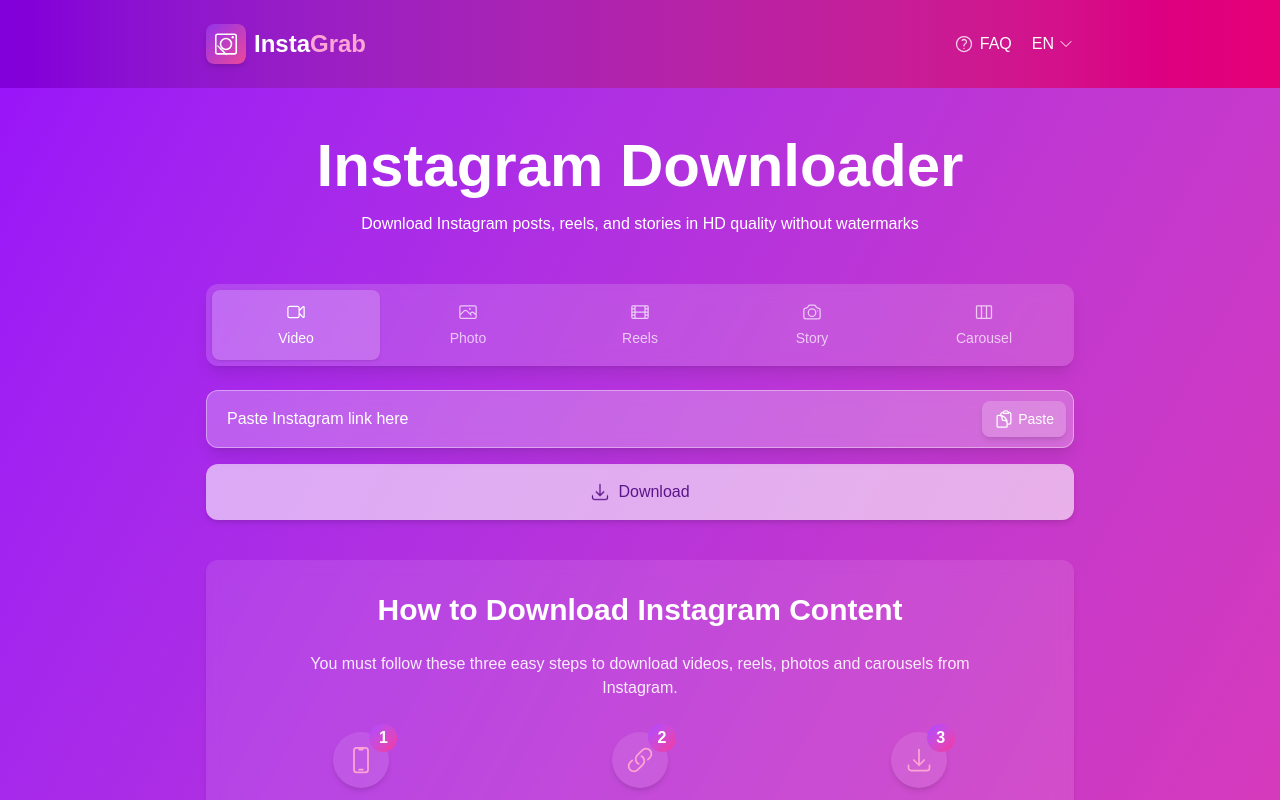
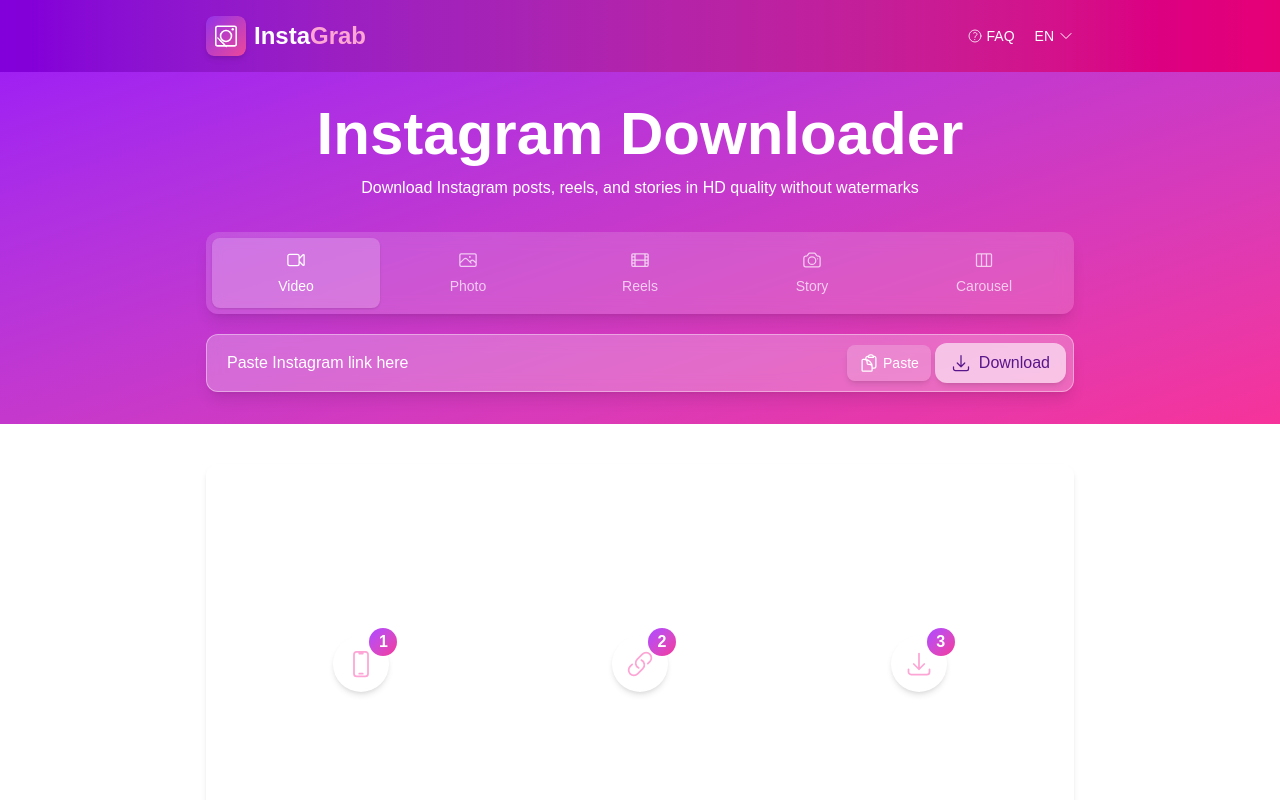
Before and after one commit to FinbarrShiels/insta_grabber, a Next.js app: page / in a window 1280 px wide. Shown: the top 800 px of the page. Built offline with nearby package versions, Linux system fonts and the light colour scheme.

Commit message:
feat: redesign UI with smaller navigation, integrated download button, and white background

```diff
--- a/src/app/components/Header.tsx
+++ b/src/app/components/Header.tsx
@@ -8,7 +8,7 @@
 const Header: React.FC = () => {
   return (
     <div className="w-full bg-gradient-to-r from-purple-700 to-pink-600">
-      <header className="flex justify-between items-center py-4 sm:py-6 max-w-[900px] mx-auto px-4">
+      <header className="flex justify-between items-center py-3 sm:py-4 max-w-[900px] mx-auto px-4">
         <div className="flex-shrink-0">
           <Link href="/" aria-label="InstaGrab Home">
             <Logo />
@@ -18,15 +18,15 @@
         <div className="flex items-center space-x-3 sm:space-x-5">
           <Link
             href="/faq"
-            className="text-white group flex items-center gap-1.5 text-sm sm:text-base font-medium hover:text-white/80 transition-colors"
+            className="text-white group flex items-center gap-1 text-sm font-medium hover:text-white/80 transition-colors"
             aria-label="Frequently Asked Questions"
           >
-            <QuestionMarkCircleIcon className="h-5 w-5 text-white/80 group-hover:text-white/90 transition-colors" />
+            <QuestionMarkCircleIcon className="h-4 w-4 text-white/80 group-hover:text-white/90 transition-colors" />
             <span>FAQ</span>
           </Link>
 
           <Menu as="div" className="relative">
-            <Menu.Button className="flex items-center gap-1 text-white text-sm sm:text-base font-medium hover:text-pink-200 transition-colors">
+            <Menu.Button className="flex items-center gap-1 text-white text-sm font-medium hover:text-pink-200 transition-colors">
               <span>EN</span>
               <ChevronDownIcon className="h-4 w-4" />
             </Menu.Button>
--- a/src/app/components/UrlInputForm.tsx
+++ b/src/app/components/UrlInputForm.tsx
@@ -35,16 +35,65 @@
   };
 
   return (
-    <form onSubmit={handleSubmit} className="w-full space-y-4">
-      <div className="relative">
+    <form onSubmit={handleSubmit} className="w-full">
+      <div className="relative flex flex-col md:block">
         <input
           type="text"
           value={url}
           onChange={(e) => setUrl(e.target.value)}
           placeholder="Paste Instagram link here"
-          className="w-full px-5 py-4 bg-white/25 backdrop-blur-sm border border-white/40 rounded-xl focus:outline-none focus:ring-2 focus:ring-white text-white placeholder:text-white pr-36 shadow-lg"
+          className="w-full px-5 py-4 bg-white/25 backdrop-blur-sm border border-white/40 rounded-xl focus:outline-none focus:ring-2 focus:ring-white text-white placeholder:text-white md:pr-56 pr-36 shadow-lg"
         />
-        <div className="absolute right-2 top-1/2 -translate-y-1/2 flex gap-1">
+
+        <div className="absolute right-2 top-1/2 -translate-y-1/2 hidden md:flex gap-1 items-center">
+          {url ? (
+            <button
+              type="button"
+              onClick={handleClear}
+              className="p-2 text-white hover:text-white transition-colors rounded-lg flex items-center gap-1 px-3 hover:bg-white/20"
+            >
+              <XMarkIcon className="w-5 h-5" />
+              <span className="text-sm">Clear</span>
+            </button>
+          ) : (
+            <button
+              type="button"
+              onClick={handlePaste}
+              className="p-2 text-white hover:text-white transition-colors bg-white/20 rounded-lg flex items-center gap-1 px-3 cursor-pointer hover:bg-white/30"
+            >
+              <ClipboardDocumentIcon className="h-5 w-5" />
+              <span className="text-sm">Paste</span>
+            </button>
+          )}
+
+          <button
+            type="submit"
+            disabled={!url.trim() || isLoading}
+            className={`px-4 py-2 rounded-xl flex items-center justify-center gap-2 transition-all shadow-md font-medium
+              ${!url.trim() || isLoading
+                ? 'bg-white/60 text-purple-900 cursor-not-allowed'
+                : 'bg-white hover:bg-pink-100 text-purple-800 hover:text-purple-900 cursor-pointer transform hover:scale-[1.02] active:scale-[0.98] hover:shadow-lg'
+              }`}
+          >
+            {isLoading ? (
+              <>
+                <svg className="animate-spin h-5 w-5 text-purple-600" xmlns="http://www.w3.org/2000/svg" fill="none" viewBox="0 0 24 24">
+                  <circle className="opacity-25" cx="12" cy="12" r="10" stroke="currentColor" strokeWidth="4"></circle>
+                  <path className="opacity-75" fill="currentColor" d="M4 12a8 8 0 018-8V0C5.373 0 0 5.373 0 12h4zm2 5.291A7.962 7.962 0 014 12H0c0 3.042 1.135 5.824 3 7.938l3-2.647z"></path>
+                </svg>
+                <span>Processing...</span>
+              </>
+            ) : (
+              <>
+                <ArrowDownTrayIcon className="h-5 w-5" />
+                <span>Download</span>
+              </>
+            )}
+          </button>
+        </div>
+
+        {/* Mobile version: Clear/Paste button inside input */}
+        <div className="absolute right-2 top-1/2 -translate-y-1/2 md:hidden flex gap-1">
           {url ? (
             <button
               type="button"
@@ -65,12 +114,12 @@
             </button>
           )}
         </div>
-      </div>
 
+        {/* Mobile version: Download button below input */}
         <button
           type="submit"
           disabled={!url.trim() || isLoading}
-        className={`px-5 py-4 rounded-xl flex items-center justify-center gap-2 transition-all shadow-md font-medium w-full
+          className={`md:hidden mt-3 px-5 py-4 rounded-xl flex items-center justify-center gap-2 transition-all shadow-md font-medium w-full
             ${!url.trim() || isLoading
               ? 'bg-white/60 text-purple-900 cursor-not-allowed'
               : 'bg-white hover:bg-pink-100 text-purple-800 hover:text-purple-900 cursor-pointer transform hover:scale-[1.02] active:scale-[0.98] hover:shadow-lg'
@@ -91,6 +140,7 @@
             </>
           )}
         </button>
+      </div>
     </form>
   );
 };
--- a/src/app/page.tsx
+++ b/src/app/page.tsx
@@ -102,18 +102,19 @@
   };
 
   return (
-    <main className="min-h-screen bg-gradient-to-br from-purple-600 to-pink-500 flex flex-col">
+    <main className="min-h-screen flex flex-col">
       {/* Structured Data */}
       <WebsiteJsonLd />
       <SoftwareApplicationJsonLd />
       <FAQJsonLd questions={faqData} />
 
+      <div className="bg-gradient-to-br from-purple-600 to-pink-500">
         <Header />
 
-      <div className="container mx-auto px-4 mb-8 flex-grow max-w-[900px]">
+        <div className="container mx-auto px-4 max-w-[900px]">
           {/* Hero Section */}
-        <div className="text-center py-8 md:py-12">
-          <h1 className="text-3xl xs:text-4xl sm:text-5xl md:text-6xl font-bold text-white mb-4">
+          <div className="text-center py-6 md:py-8">
+            <h1 className="text-3xl xs:text-4xl sm:text-5xl md:text-6xl font-bold text-white mb-3">
               Instagram <span className="text-white">Downloader</span>
             </h1>
             <p className="text-white text-sm md:text-base max-w-[900px] mx-auto">
@@ -122,15 +123,19 @@
           </div>
 
           {/* Tab Navigation */}
-        <div className="mb-6">
+          <div className="mb-5">
             <TabNavigation activeTab={activeTab} onTabChange={setActiveTab} />
           </div>
 
           {/* URL Input Form */}
-        <div className="mt-6 mb-8">
+          <div className="pb-8">
             <UrlInputForm onSubmit={handleUrlSubmit} />
           </div>
+        </div>
+      </div>
 
+      <div className="bg-white flex-grow">
+        <div className="container mx-auto px-4 max-w-[900px]">
           {/* Results Section */}
           <ContentResults
             submittedUrl={url}
@@ -149,6 +154,7 @@
           {/* Features Section */}
           <FeaturesSection />
         </div>
+      </div>
 
       <Footer />
     </main>
```
Lines whose indentation alone changed are shown as unchanged.
